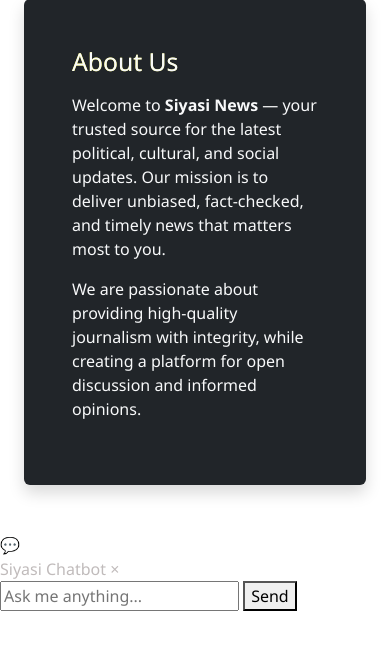
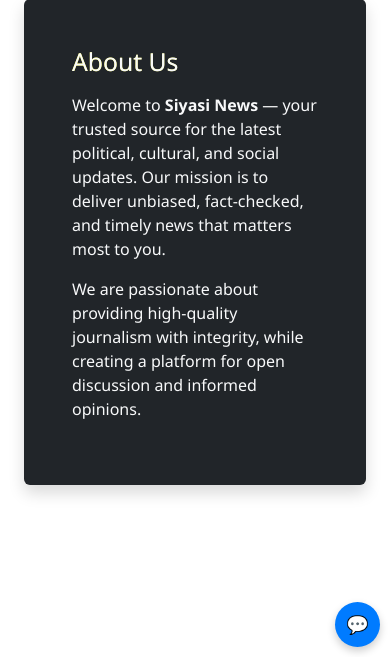
Before and after one commit to BadarsCode/SIYASI_NEWS, a Django app: page /about/ in a window 390 px wide. Shown: the part 187-844 px from the top of the page. Run offline with Django 5.2, Linux system fonts and the light colour scheme.

Commit message:
change some css

```diff
--- a/News/static/News/css/style.css
+++ b/News/static/News/css/style.css
@@ -100,86 +100,8 @@
     }
 
 
+/* Chatbot */
 
-
-
-/* Floating Button *
-#chat-button {
-    position: fixed;
-    bottom: 20px;
-    right: 20px;
-    background: purple;
-    color: white;
-    font-size: 22px;
-    padding: 12px;
-    border-radius: 50%;
-    cursor: pointer;
-    box-shadow: 0 4px 8px rgba(0,0,0,0.3);
-    z-index: 1000;
-}
-
-/* Chat Window *
-#chat-window {
-    position: fixed;
-    bottom: 70px;
-    right: 20px;
-    width: 300px;
-    height: 400px;
-    background: white;
-    border-radius: 10px;
-    box-shadow: 0 4px 8px rgba(0,0,0,0.3);
-    display: none; /* hidden by default *
-    flex-direction: column;
-    overflow: hidden;
-    z-index: 1000;
-}
-
-.chat-header {
-    background: purple;
-    color: white;
-    padding: 10px;
-    display: flex;
-    justify-content: space-between;
-    font-weight: bold;
-}
-
-#chat-body {
-    flex: 1;
-    padding: 10px;
-    overflow-y: auto;
-    font-size: 14px;
-}
-
-.chat-footer {
-    display: flex;
-    border-top: 1px solid #ddd;
-}
-
-.chat-footer input {
-    flex: 1;
-    padding: 8px;
-    border: none;
-    outline: none;
-}
-
-.chat-footer button {
-    background: purple;
-    color: white;
-    border: none;
-    padding: 8px 12px;
-    cursor: pointer;
-}
-
-
-
-.gallery-img {
-    width: 100%;            /* fill card width *
-    height: 200px;          /* fixed height for all *
-    object-fit: cover;      /* crop image but keep aspect ratio *
-    border-radius: 8px;     /* optional rounded corners *
-}
-*/
-  /* Floating toggle button */
 #chat-toggle {
   position: fixed;
   bottom: 20px;
@@ -192,27 +114,28 @@
   height: 60px;
   font-size: 24px;
   cursor: pointer;
-    z-index: 9999;
+  box-shadow: 0 4px 8px rgba(0,0,0,0.2);
+  z-index: 1000;
 }
 
-  /* Chatbox */
+/* Chatbox Window */
 #chatbox {
-    display: none;
   position: fixed;
   bottom: 90px;
   right: 20px;
-    width: 300px;
-    height: 400px;
+  width: 350px;
+  height: 450px;
+  background: white;
   border: 1px solid #ccc;
-    border-radius: 10px;
-    background: white;
-    box-shadow: 0px 0px 10px gray;
-    display: flex;
+  border-radius: 12px;
+  display: none;
   flex-direction: column;
+  box-shadow: 0 4px 12px rgba(0,0,0,0.2);
+  z-index: 1000;
   overflow: hidden;
-    z-index: 9999;
 }
 
+/* Messages */
 #chat-messages {
   flex: 1;
   padding: 10px;
@@ -220,35 +143,66 @@
   font-size: 14px;
 }
 
+/* Input Area */
 #chat-input {
   display: flex;
-    border-top: 1px solid #ccc;
+  border-top: 1px solid #ddd;
 }
 
 #chat-input input {
   flex: 1;
+  padding: 10px;
   border: none;
-    padding: 10px;
+  font-size: 14px;
+  justify-content:end;
+  justify-items:end;
 }
 
 #chat-input button {
+  background: #007bff;
+  justify-content: end;
+  justify-items: end;
+  color: white;
   border: none;
-    padding: 10px;
-    background: #007bff;
-    color: white;
+  padding: 10px 15px;
   cursor: pointer;
+  font-size: 16px;
 }
 
-
-  #myDIV {
-  width: 100%;
-  padding: 50px 0;
-  text-align: center;
-  background-color: lightblue;
-  margin-top: 20px;
+/* -----------------
+   RESPONSIVE FIXES
+------------------ */
+@media (max-width: 768px) {
+  #chatbox {
+    width: 200px;
+    height: 250px;
+    right: 5%;
+    bottom: 80px;
+  }
+  #chat-toggle {
+    width: 50px;
+    height: 50px;
+    font-size: 20px;
+    bottom: 15px;
+    right: 15px;
+  }
 }
 
-
+@media (max-width: 480px) {
+  #chatbox {
+    width: 20%;
+    height: 15%;
+    right: 2.5%;
+    bottom: 70px;
+  }
+  #chat-toggle {
+    width: 45px;
+    height: 45px;
+    font-size: 18px;
+    bottom: 10px;
+    right: 10px;
+  }
+}
 
 /* LOgin css */
 .bg-gradient {
--- a/News/templates/news/base.html
+++ b/News/templates/news/base.html
@@ -90,20 +90,19 @@
         {% block content %}{% endblock %}
     </div>
 
-{% comment %}
+
 <!-- Toggle Button -->
 <button id="chat-toggle" onclick="chat_window()">💬</button>
 
 <!-- Chatbox -->
-<div id="chatbox">
+<div id="chatbox" class="sm-1">
   <div id="chat-messages"></div>
   <div id="chat-input">
     <input type="text" id="user-message" placeholder="Type a message..." />
     <button id="send-btn">➤</button>
   </div>
-</div> {% endcomment %}
+</div>
 
-{% comment %}
 
 
 <script>
@@ -130,7 +129,7 @@ function sendMessage() {
         }, 800);
     }
 }
-</script> {% endcomment %}
+</script>
 
 
 {% comment %}
@@ -157,7 +156,7 @@ function sendMessage() {
 
 
 
-
+{% comment %}
   <!-- Chatbot Toggle Button -->
 <div id="chatbot-btn">💬</div>
 
@@ -172,6 +171,7 @@ function sendMessage() {
     <button id="send-btn">Send</button>
   </div>
 </div>
+{% endcomment %}
 
   <script src="https://cdn.jsdelivr.net/npm/bootstrap@5.3.2/dist/js/bootstrap.bundle.min.js"></script>
 
```
Lines whose indentation alone changed are shown as unchanged.
